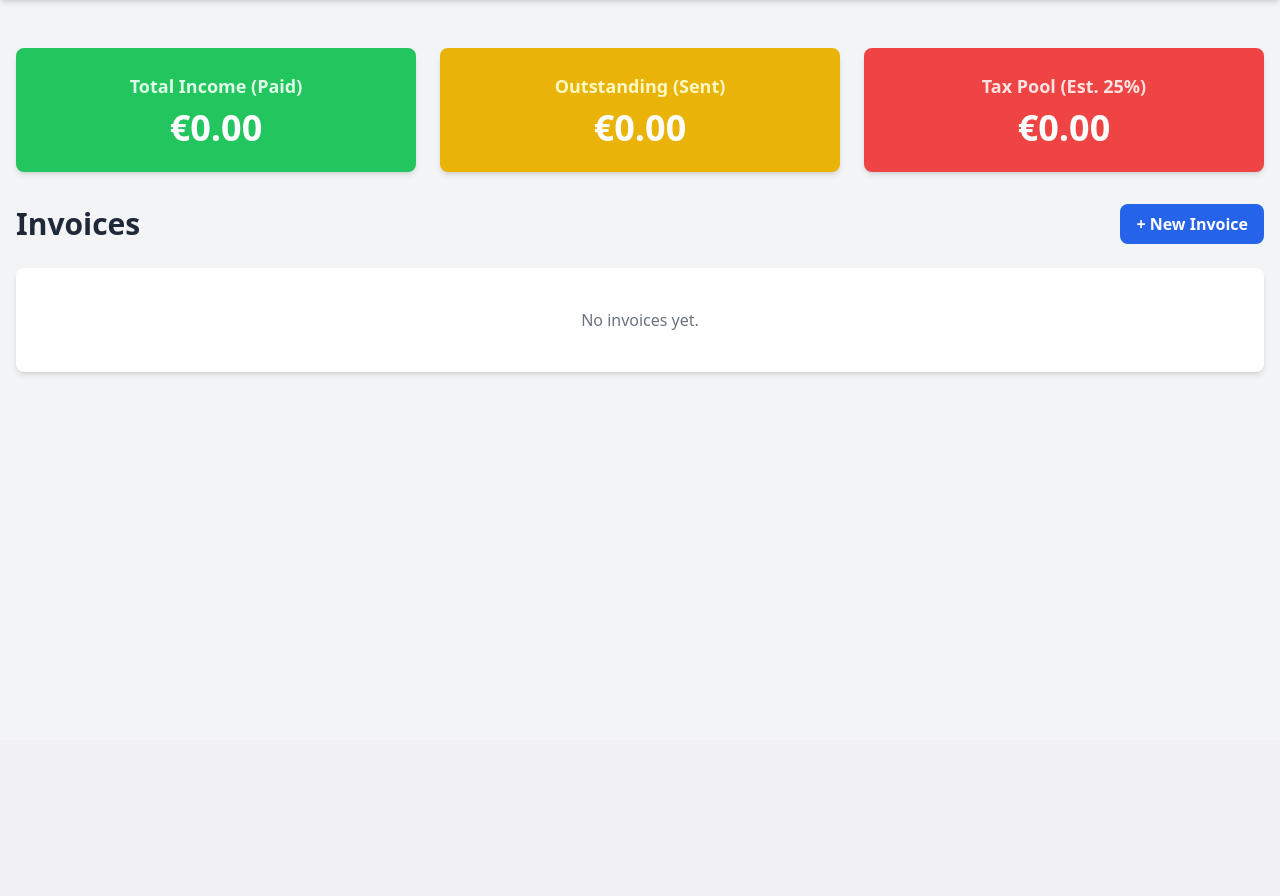
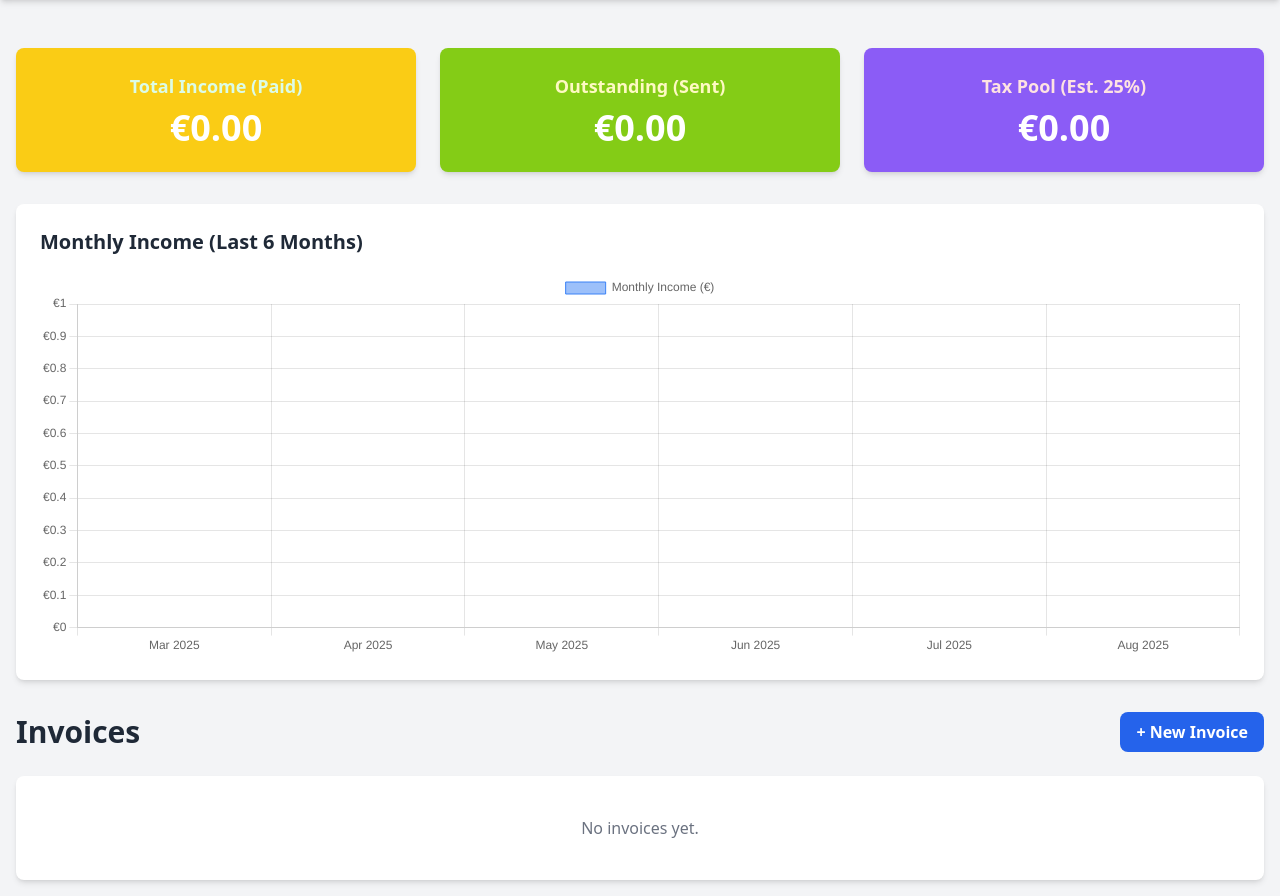
Before and after one commit to Tilooo/momentum, a Django app: page / in a window 1280 px wide. Shown: the part 60-956 px from the top of the page. Before the commit the page ends 435 px from the top, so only its background shows below. Run offline with Django 5.2, Linux system fonts and the light colour scheme; data that the repository does not hold is empty; some libraries are stand-ins or nearby versions.

Commit message:
16. Visualizing data with charts.

```diff
--- a/core/templates/core/base.html
+++ b/core/templates/core/base.html
@@ -7,6 +7,7 @@
     <title>Momentum</title>
 
     <script src="https://cdn.tailwindcss.com"></script>
+    <script src="https://cdn.jsdelivr.net/npm/chart.js"></script>   <!-- bar chart, del bendru pajamu/6 mėnesius. -->
     {% htmx_script %}
 </head>
 <body class="bg-gray-100 text-gray-800" hx-headers='{"X-CSRFToken": "{{ csrf_token }}"}'>
--- a/core/templates/core/invoice_list.html
+++ b/core/templates/core/invoice_list.html
@@ -1,22 +1,33 @@
 {% extends 'core/base.html' %}
-{% load humanize %} <!-- the number-formatting tools -->
+{% load humanize %}
 
 {% block content %}
-<!-- financials dashboard -->
+<!-- financial dashboard -->
 <div class="grid grid-cols-1 md:grid-cols-3 gap-6 mb-8">
-    <div class="bg-green-500 text-white p-6 rounded-lg shadow-md text-center">
+    <div class="bg-yellow-400 text-white p-6 rounded-lg shadow-md text-center">
         <h2 class="text-lg font-semibold text-green-100">Total Income (Paid)</h2>
         <p class="text-4xl font-bold mt-2">€{{ total_income|floatformat:2|intcomma }}</p>
     </div>
-    <div class="bg-yellow-500 text-white p-6 rounded-lg shadow-md text-center">
+    <div class="bg-lime-500 text-white p-6 rounded-lg shadow-md text-center">
         <h2 class="text-lg font-semibold text-yellow-100">Outstanding (Sent)</h2>
         <p class="text-4xl font-bold mt-2">€{{ total_outstanding|floatformat:2|intcomma }}</p>
     </div>
-    <div class="bg-red-500 text-white p-6 rounded-lg shadow-md text-center">
+    <div class="bg-violet-500 text-white p-6 rounded-lg shadow-md text-center">
         <h2 class="text-lg font-semibold text-red-100">Tax Pool (Est. 25%)</h2>
         <p class="text-4xl font-bold mt-2">€{{ tax_pool|floatformat:2|intcomma }}</p>
     </div>
 </div>
+
+<!-- chart section -->
+<div class="bg-white p-6 rounded-lg shadow-md mb-8">
+    <h2 class="text-xl font-bold mb-4">Monthly Income (Last 6 Months)</h2>
+
+    <!-- control the size of the chart -->
+    <div class="relative h-96">
+        <canvas id="incomeChart"></canvas>
+    </div>
+</div>
+
 
 <!-- invoice management -->
 <div class="flex justify-between items-center mb-6">
@@ -39,4 +50,44 @@
         {% endfor %}
     </ul>
 </div>
+
+<!-- scrip to render the chart -->
+<script>
+document.addEventListener('DOMContentLoaded', () => {
+    const ctx = document.getElementById('incomeChart').getContext('2d');
+
+    // the data from Django view and safely pass it to JavaScript
+    const chartLabels = {{ chart_labels|safe }};
+    const chartData = {{ chart_data|safe }};
+
+    new Chart(ctx, {
+        type: 'bar',
+        data: {
+            labels: chartLabels,
+            datasets: [{
+                label: 'Monthly Income (€)',
+                data: chartData,
+                backgroundColor: 'rgba(59, 130, 246, 0.5)', // a blue color
+                borderColor: 'rgba(59, 130, 246, 1)',
+                borderWidth: 1
+            }]
+        },
+        options: {
+            scales: {
+                y: {
+                    beginAtZero: true,
+                    ticks: {
+                        // the euro symbol to the y-axis ticks
+                        callback: function(value, index, values) {
+                            return '€' + value;
+                        }
+                    }
+                }
+            },
+            responsive: true,
+            maintainAspectRatio: false
+        }
+    });
+});
+</script>
 {% endblock %}
--- a/core/views.py
+++ b/core/views.py
@@ -1,11 +1,13 @@
 # core/views.py
 
 import re
-from datetime import datetime
+from datetime import datetime, date
 import random
 from decimal import Decimal
 
-from django.db.models import Sum
+from django.db.models import Sum, Count
+from django.db.models.functions import TruncMonth
+from dateutil.relativedelta import relativedelta
 from django.shortcuts import render, get_object_or_404, redirect
 from django.http import HttpResponse
 from django.utils.timezone import now
@@ -17,14 +19,58 @@ from .forms import InvoiceForm, ExpenseForm
 
 # invoice views
 def invoice_list(request):
+    """
+    Fetches all invoices and calculates financial totals for the dashboard,
+    including data for charts.
+    """
     invoices = Invoice.objects.all()
+
+    # financial dashboard cards
     paid_invoices_total = Invoice.objects.filter(status='PAID').aggregate(total=Sum('amount'))
     total_income = paid_invoices_total['total'] or Decimal('0.00')
     sent_invoices_total = Invoice.objects.filter(status='SENT').aggregate(total=Sum('amount'))
     total_outstanding = sent_invoices_total['total'] or Decimal('0.00')
     TAX_RATE = Decimal('0.25')
     tax_pool = total_income * TAX_RATE
-    context = {'invoices': invoices, 'total_income': total_income, 'total_outstanding': total_outstanding, 'tax_pool': tax_pool}
+
+    # chart data preparation
+    # the date 6 months ago from today
+    six_months_ago = date.today() - relativedelta(months=5)
+
+    # query the database to get total income grouped by month
+    monthly_income_data = Invoice.objects.filter(
+        status='PAID',
+        created_at__gte=six_months_ago
+    ).annotate(
+        month=TruncMonth('created_at')
+    ).values(
+        'month'
+    ).annotate(
+        total_income=Sum('amount')
+    ).order_by('month')
+
+    # to format the data for Chart.js
+    chart_labels = []
+    chart_data = []
+    # a dictionary for easy lookup
+    income_dict = {item['month'].strftime('%b %Y'): item['total_income'] for item in monthly_income_data}
+
+    # generate labels for the last 6 months
+    for i in range(6):
+        current_month = six_months_ago + relativedelta(months=i)
+        month_str = current_month.strftime('%b %Y')
+        chart_labels.append(month_str)
+        chart_data.append(float(income_dict.get(month_str, 0)))  # arba nieko, jei nulis
+
+
+    context = {
+        'invoices': invoices,
+        'total_income': total_income,
+        'total_outstanding': total_outstanding,
+        'tax_pool': tax_pool,
+        'chart_labels': chart_labels,
+        'chart_data': chart_data,
+    }
     return render(request, 'core/invoice_list.html', context)
 
 def invoice_create(request):
```
